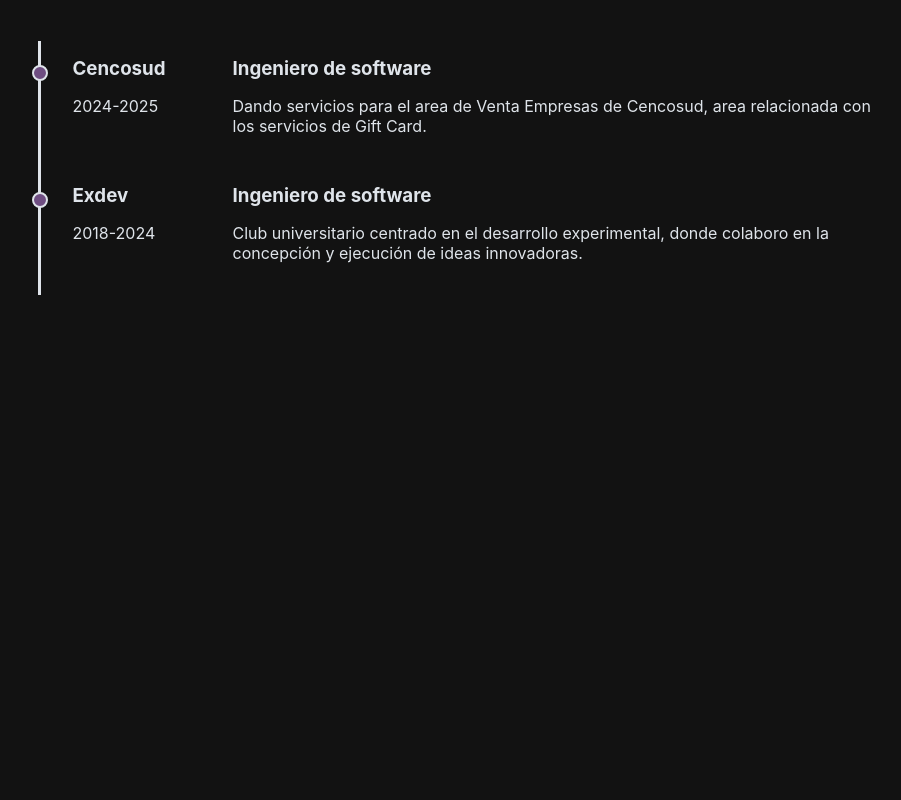
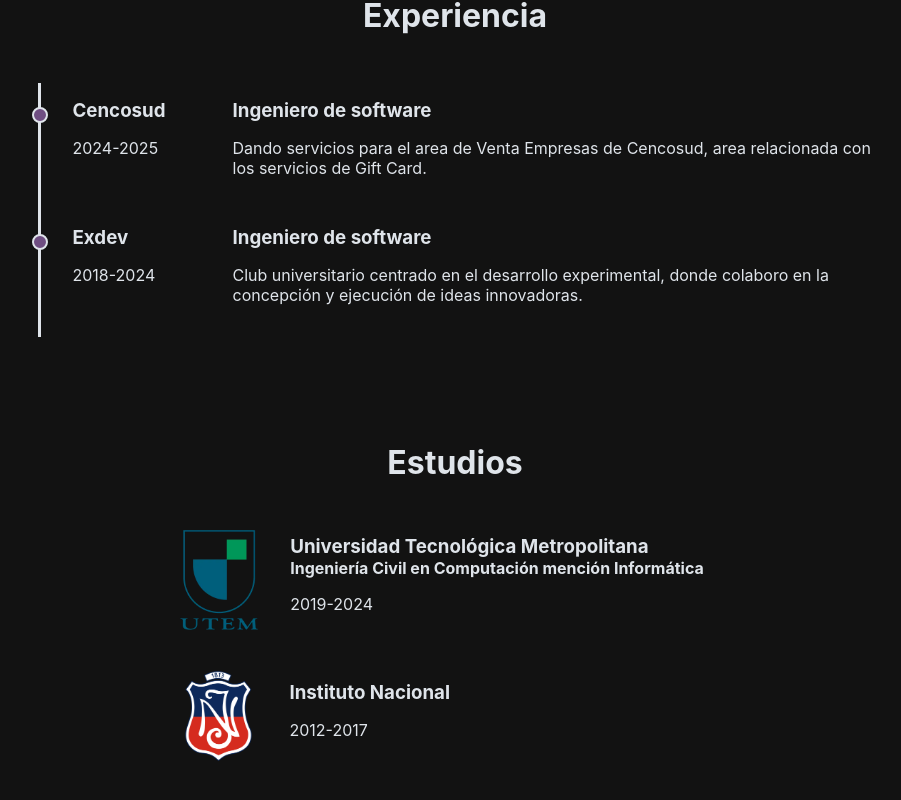
Before and after one commit to IanBattistoni/portafolio, a React (Create React App) app: page / in a window 1280 px wide. Shown: the part 1356-2156 px from the top of the page, without its empty margins (185-1086 px from the left). Before the commit the page ends 1731 px from the top, so only its background shows below. Built offline with nearby package versions, Linux system fonts and the light colour scheme.

Commit message:
estudios

```diff
--- a/src/index.css
+++ b/src/index.css
@@ -31,6 +31,10 @@
   margin: 0;
   color: rgb(223,228,234);
 }
+h4{
+  color: rgb(223,228,234);
+  margin: 0;
+}
 time{
   color: rgb(223,228,234);
   display: block;
--- a/src/pages/home/home.css
+++ b/src/pages/home/home.css
@@ -99,6 +99,7 @@
 .projects {
     margin-top: 4rem;
     padding: 0 5%;
+    margin-bottom: 5rem;
 
 
   }
@@ -157,8 +158,7 @@
 }
 
 .experiences {
-    margin-top: 4rem;
-
+    margin-bottom: 5rem;
 
   }
 
@@ -194,7 +194,33 @@
     border: 2px solid rgb(223,228,234);
   }
 
-@media (max-width: 650px) {
+
+  .studies h2{
+        text-align: center;
+        font-size: 2rem;
+        margin-bottom: 3rem;
+
+  }
+
+  .studyIMG img{
+    height: 100px;
+
+
+  }
+  .study{
+    display: grid;
+    grid-template-columns: auto 1fr;
+    gap: 2rem;
+    position: relative;
+    padding-bottom: 2rem;
+
+    max-width: 550px;
+    align-items: center;
+    margin: 0 auto;
+
+  }
+
+@media (min-width: 650px) {
   .presentation {
     gap: 2rem;
   }
@@ -202,7 +228,12 @@
     gap: 2rem;
   }
 }
-
+@media(min-height:1100px){
+  .presentation{
+     min-height: max-content;
+     height: 1100px;
+  }
+}
 @media(max-width: 600px){
     .presentation{
         flex-direction: column;
--- a/src/pages/home/home.js
+++ b/src/pages/home/home.js
@@ -12,6 +12,11 @@
 import YoutubeIcon from '../../shared/icons/YoutubeIcon';
 import DownloadIcon from '../../shared/icons/DownloadIcon';
 import PostgresSQLIcon from '../../shared/icons/PostgresSQLIcon';
+
+import insignia from '../../assets/img/Insignia_IN.webp';
+import utemIMG from '../../assets/img/utemIMG.webp';
+
+
 function Home() {
 
   return (
@@ -134,6 +139,41 @@
       </section>
 
 
+      <section className='studies'>
+        <h2>
+          Estudios
+        </h2>
+
+
+          <article className='study'>
+            <div className='studyIMG'>
+              <img src={utemIMG} alt='utem' />
+            </div>
+
+            <div className='study-summary'>
+              <h3>Universidad Tecnológica Metropolitana</h3>
+              <h4>Ingeniería Civil en Computación mención Informática</h4>
+              <time>2019-2024</time>
+            </div>
+
+
+
+          </article>
+          <article className='study'>
+            <div className='studyIMG'>
+              <img src={insignia} alt="Insignia" />
+            </div>
+            <div className='study-summary'>
+              <h3>Instituto Nacional</h3>
+              <time>2012-2017</time>
+            </div>
+
+          </article>
+
+
+      </section>
+
+
     </section>
   );
 }
```
Also changed, not shown: src/shared/icons/INicon.jsx (added, +13 -0 lines), src/assets/img/Insignia_IN.webp (added), src/assets/img/utemIMG.webp (added).
